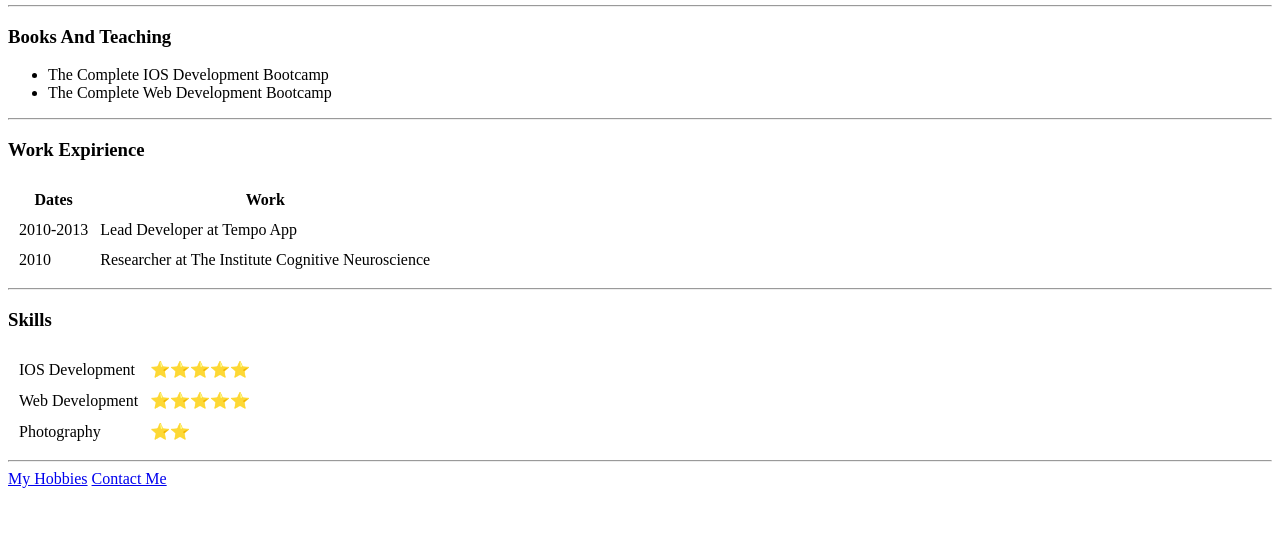
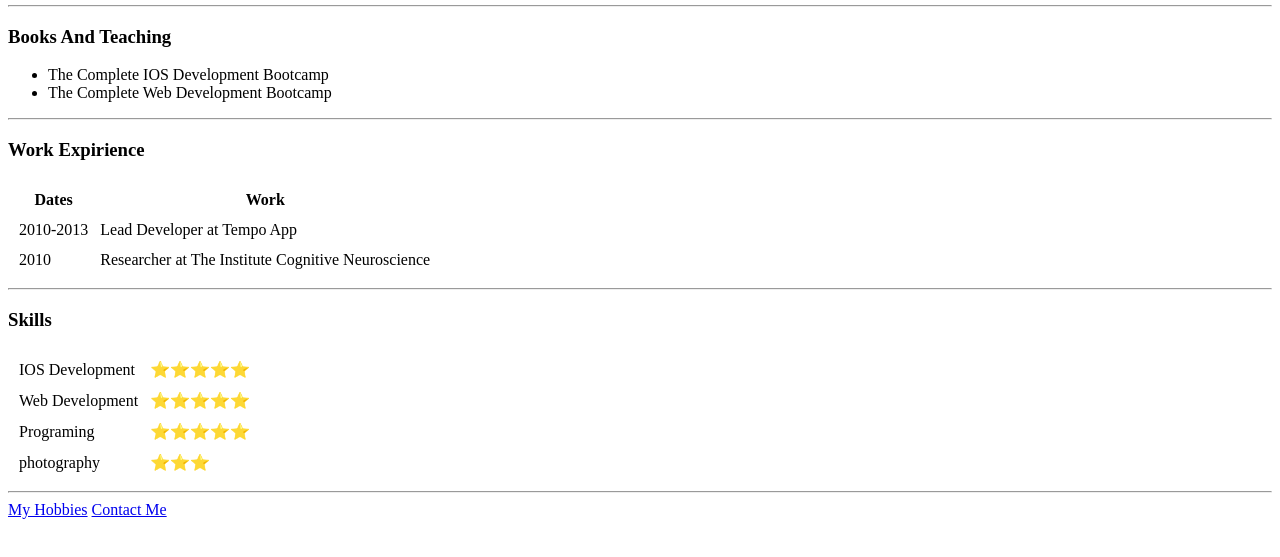
Before and after one commit to jamalenko/cv, a plain HTML site: page index.html in a window 1280 px wide. Shown: the part 219-776 px from the top of the page. Drawn offline with Linux system fonts and the light colour scheme.

Commit message:
update index.html

```diff
--- a/index.html
+++ b/index.html
@@ -56,8 +56,11 @@
       <td>⭐️⭐️⭐️⭐️⭐️</td>
     </tr>
     <tr>
-      <td>Photography</td>
-      <td>⭐️⭐️</td>
+      <td>Programing</td>
+      <td>⭐️⭐️⭐️⭐️⭐️</td>
+      <tr>
+        <td>photography</td>
+        <td>⭐️⭐️⭐️</td>
     </tr>
   </table>
   <hr>
```
